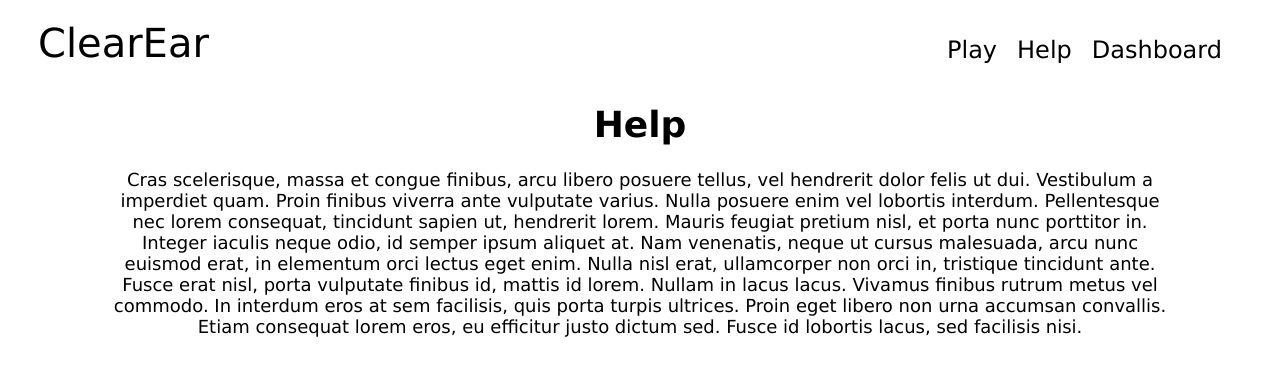
After one commit to choudhary-archit/clearear, a Django app: page /ear_training/help/ in a window 1280 px wide. The commit adds this page. Shown: the top 376 px of the page. Run offline with Django 4.2, Linux system fonts and the light colour scheme.

Commit message:
Added a help page, because things are about to go crazee

```diff
--- a/core/templates/core/base.html
+++ b/core/templates/core/base.html
@@ -16,6 +16,7 @@
                 <div class="logo"><a href="{% url 'core:home' %}">ClearEar</a></div>
                 <ul class="nav-links">
                     <li><a href="{% url 'ear_training:chord_quality' %}">Play</a></li>
+                    <li><a href="{% url 'ear_training:help' %}">Help</a></li>
                     <li><a href="#">Dashboard</a></li>
                 </ul>
             </nav>
--- /dev/null
+++ b/ear_training/templates/ear_training/help.html
@@ -0,0 +1,26 @@
+{% extends 'core/base.html' %}
+
+{% block title %}
+<title>Help</title>
+{% endblock %}
+
+{% block content %}
+<h1>Help</h1>
+
+<p>
+    Cras scelerisque, massa et congue finibus, arcu libero posuere tellus, vel
+    hendrerit dolor felis ut dui. Vestibulum a imperdiet quam. Proin finibus
+    viverra ante vulputate varius. Nulla posuere enim vel lobortis interdum.
+    Pellentesque nec lorem consequat, tincidunt sapien ut, hendrerit lorem.
+    Mauris feugiat pretium nisl, et porta nunc porttitor in. Integer iaculis
+    neque odio, id semper ipsum aliquet at. Nam venenatis, neque ut cursus
+    malesuada, arcu nunc euismod erat, in elementum orci lectus eget enim. Nulla
+    nisl erat, ullamcorper non orci in, tristique tincidunt ante. Fusce erat
+    nisl, porta vulputate finibus id, mattis id lorem. Nullam in lacus lacus.
+    Vivamus finibus rutrum metus vel commodo. In interdum eros at sem facilisis,
+    quis porta turpis ultrices. Proin eget libero non urna accumsan convallis.
+    Etiam consequat lorem eros, eu efficitur justo dictum sed. Fusce id lobortis
+    lacus, sed facilisis nisi.
+</p>
+
+{% endblock%}
--- a/ear_training/urls.py
+++ b/ear_training/urls.py
@@ -4,5 +4,6 @@ from . import views
 
 app_name = 'ear_training'
 urlpatterns = [
-    path('chord_quality/', views.chord_quality, name='chord_quality')
+    path('chord_quality/', views.chord_quality, name='chord_quality'),
+    path('help/', views.help, name='help')
 ]
--- a/ear_training/views.py
+++ b/ear_training/views.py
@@ -3,3 +3,7 @@ from django.shortcuts import render
 # Create your views here.
 def chord_quality(request):
     return render(request, 'ear_training/chord_quality.html')
+
+
+def help(request):
+    return render(request, 'ear_training/help.html')
```
